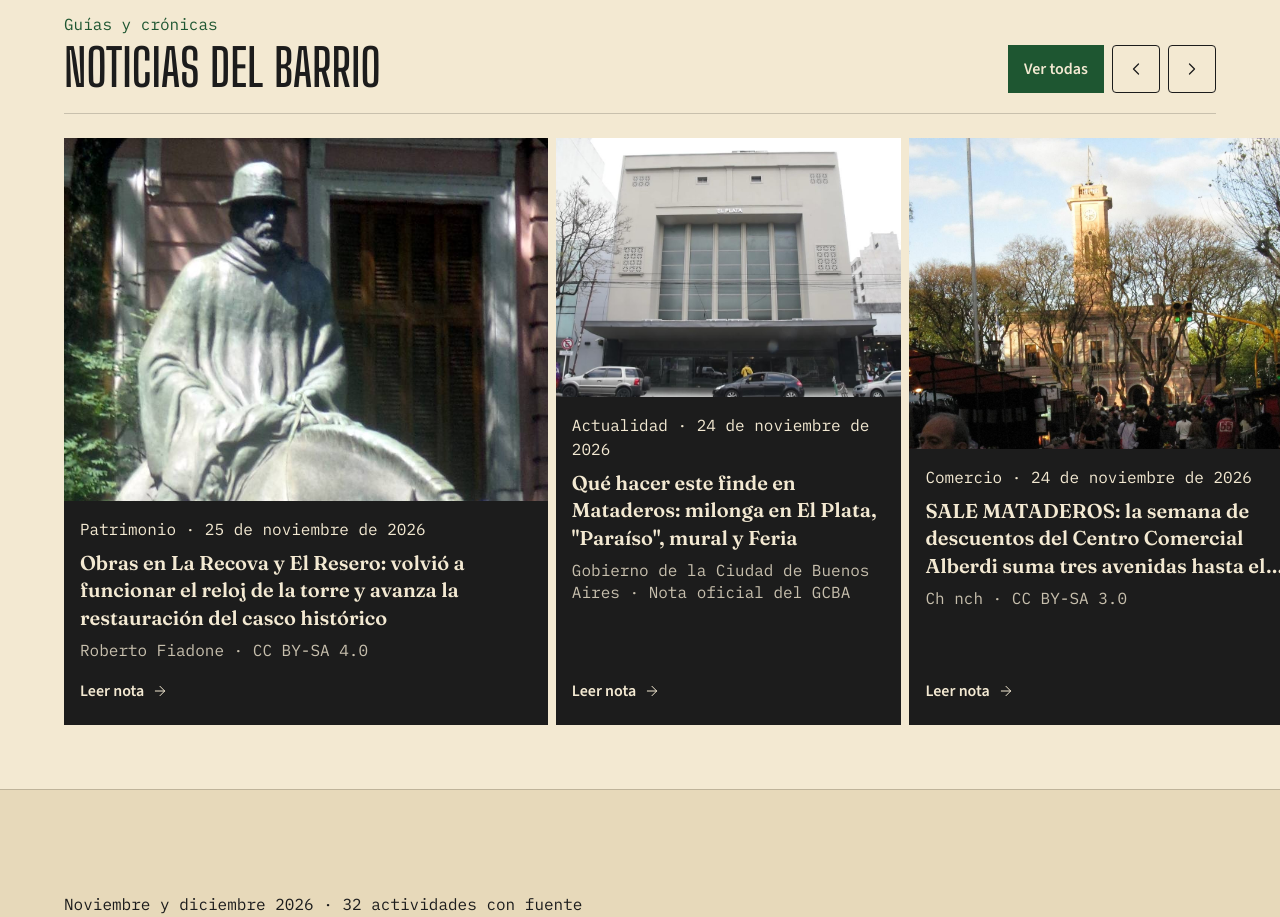
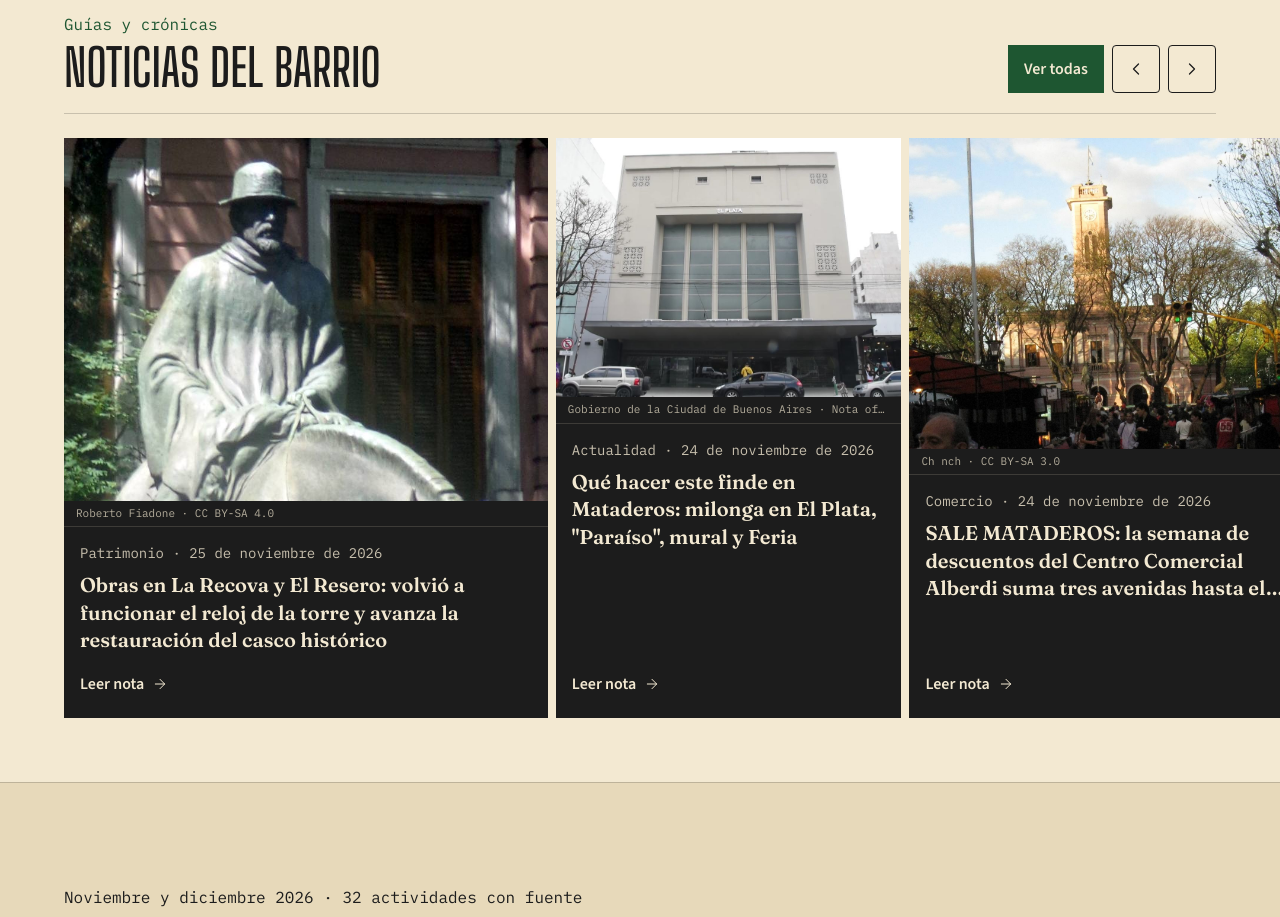
Before and after one commit to flavusem0805/mataderos.ar, a Next.js app: page / in a window 1280 px wide. Shown: the part 860-1777 px from the top of the page. Built offline with nearby package versions, Linux system fonts and the light colour scheme; no server answers; the database is empty.

Commit message:
Mover crédito de foto al pie de imagen en #noticias (letra chica)

```diff
--- a/src/components/PortalClient.tsx
+++ b/src/components/PortalClient.tsx
@@ -676,6 +676,7 @@ function NewsCarousel({ notes }: { notes: HomeNote[] }) {
             >
               <Link href={`/notas/${note.slug}`} className="flex h-full w-full flex-col bg-carbon text-pampa">
                 {note.imageSrc ? (
+                  <span className="block border-b border-pampa/15">
                     <span className="relative block aspect-[4/3] w-full shrink-0 overflow-hidden">
                       <PhotoFill
                         src={note.imageSrc}
@@ -684,6 +685,12 @@ function NewsCarousel({ notes }: { notes: HomeNote[] }) {
                         objectPosition={note.imagePosition}
                       />
                     </span>
+                    {note.credit && (
+                      <span className="block truncate px-3 py-1.5 font-mono text-[11px] leading-tight text-pampa/70">
+                        {note.credit}
+                      </span>
+                    )}
+                  </span>
                 ) : (
                   <span
                     aria-hidden="true"
@@ -698,15 +705,13 @@ function NewsCarousel({ notes }: { notes: HomeNote[] }) {
                   </span>
                 )}
                 <span className="flex flex-1 flex-col p-4">
-                  <span className="font-mono text-base">
+                  <span className="font-mono text-sm text-pampa/80">
                     {note.category} · {note.fecha}
                   </span>
                   <h3 className="mt-2 line-clamp-3 font-serif text-xl font-semibold leading-snug">{note.title}</h3>
-                  {note.credit ? (
-                    <span className="mt-2 font-mono text-base leading-snug text-pampa/80">{note.credit}</span>
-                  ) : note.placeLabel ? (
-                    <span className="mt-2 font-mono text-base leading-snug text-pampa/80">{note.placeLabel}</span>
-                  ) : null}
+                  {!note.imageSrc && note.placeLabel && (
+                    <span className="mt-2 font-mono text-xs leading-snug text-pampa/70">{note.placeLabel}</span>
+                  )}
                   <span className="mt-auto inline-flex min-h-[48px] items-center gap-2 pt-3 font-semibold">
                     Leer nota
                     <ArrowRight className="h-4 w-4" strokeWidth={1.5} aria-hidden="true" />
```
Lines whose indentation alone changed are shown as unchanged.
